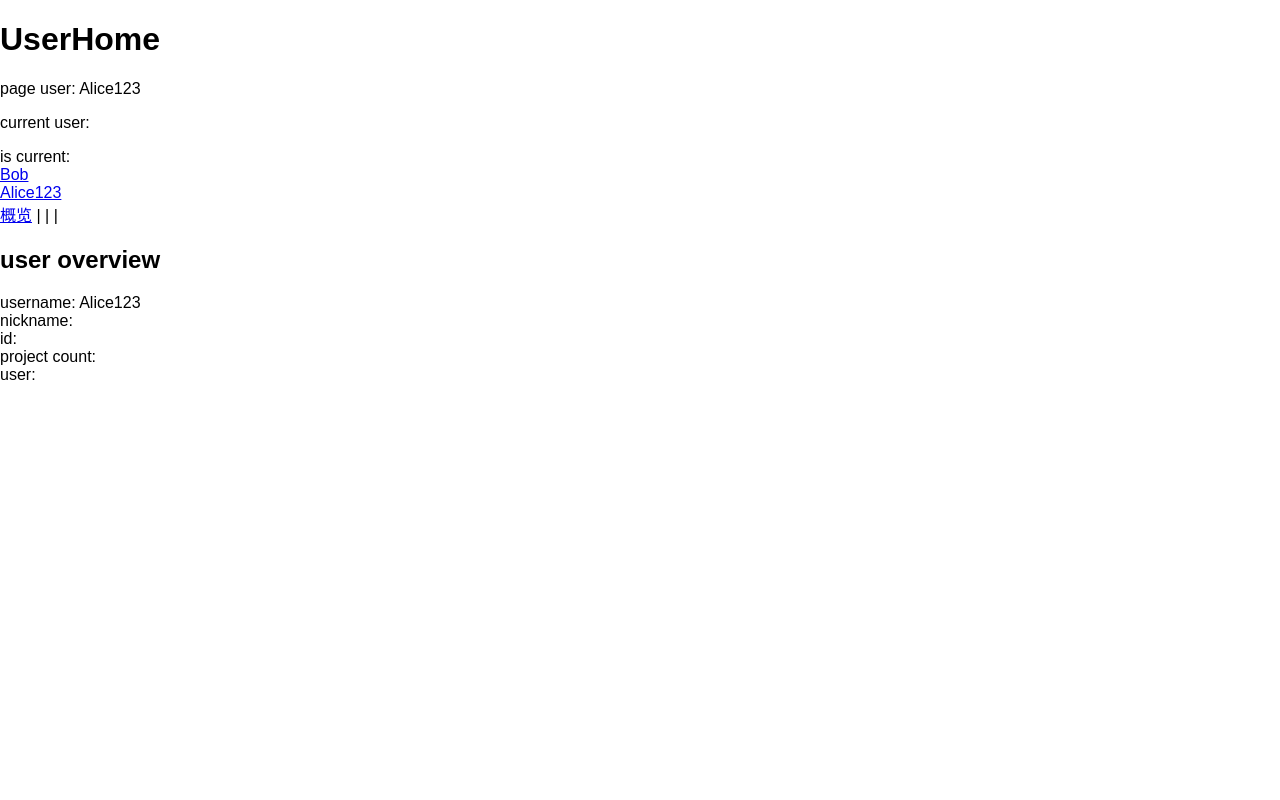
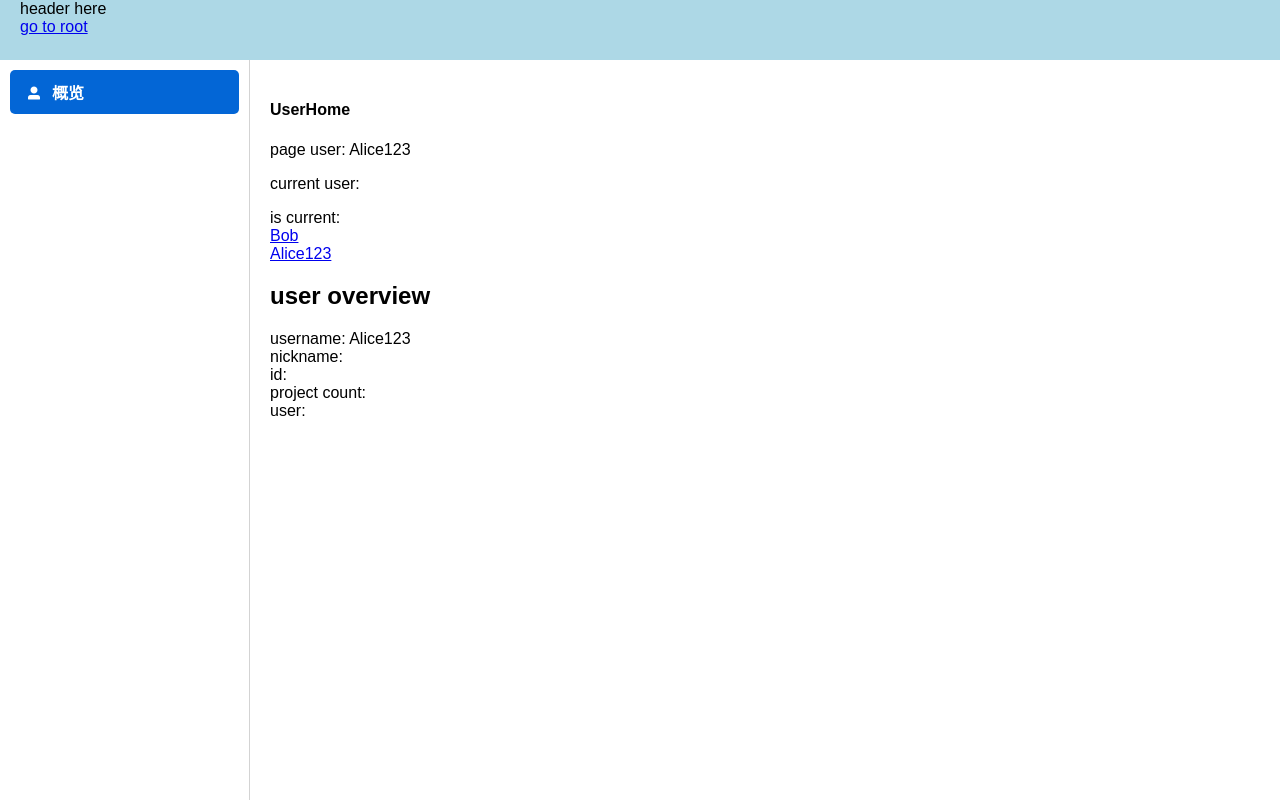
Before and after one commit to zhb2000/OurProjectManager-FrontEnd, a Vue app: page /users/Alice123/overview in a window 1280 px wide. Built offline with nearby package versions, Linux system fonts and the light colour scheme; no server answers; sample sign-in values are in the browser's storage.

Commit message:
Aside bar in home

```diff
--- a/src/App.vue
+++ b/src/App.vue
@@ -1,6 +1,14 @@
 <template>
   <div id="app">
-    <router-view />
+    <el-container id="app-container">
+      <el-header id="app-header">
+        <div>header here</div>
+        <div><router-link to="/">go to root</router-link></div>
+      </el-header>
+      <el-main id="app-main">
+        <router-view />
+      </el-main>
+    </el-container>
   </div>
 </template>
 
@@ -8,6 +16,7 @@
 /**把网页的边界去掉 */
 body {
   margin: 0;
+  height: 100%;
 }
 
 /**改变盒子模型 */
@@ -15,11 +24,28 @@ body {
   box-sizing: border-box;
 }
 
+html {
+  height: 100%;
+}
+
 #app {
   font-family: sans-serif;
   -webkit-font-smoothing: antialiased;
   -moz-osx-font-smoothing: grayscale;
   margin-top: 0;
-  width: 100;
+  width: 100%;
+  height: 100%;
+}
+
+#app-header {
+  background: lightblue;
+}
+
+#app-container {
+  height: 100%;
+}
+
+#app-main {
+  padding: 0px;
 }
 </style>
--- a/src/views/ProjectHome.vue
+++ b/src/views/ProjectHome.vue
@@ -1,18 +1,53 @@
 // 项目主页
 <template>
+  <el-container style="height: 100%">
+    <el-aside class="project-aside" width="250px">
+      <router-link
+        :to="overviewPath"
+        :class="[{ 'aside-item-active': isOverviewActive }, 'aside-item']"
+      >
+        <i class="el-icon-menu" />概览
+      </router-link>
+      <router-link
+        :to="tasksPath"
+        :class="[{ 'aside-item-active': isTasksActive }, 'aside-item']"
+        v-if="isMember"
+      >
+        <i class="el-icon-s-claim" />任务
+      </router-link>
+      <router-link
+        :to="membersPath"
+        :class="[{ 'aside-item-active': isMembersActive }, 'aside-item']"
+        v-if="isMember"
+      >
+        <i class="el-icon-user-solid" />成员
+      </router-link>
+      <router-link
+        :to="invitationsPath"
+        :class="[{ 'aside-item-active': isInvitationsActive }, 'aside-item']"
+        v-if="isAdmin"
+      >
+        <i class="el-icon-message" />邀请
+      </router-link>
+      <router-link
+        :to="settingPath"
+        :class="[{ 'aside-item-active': isSettingActive }, 'aside-item']"
+        v-if="isAdmin"
+      >
+        <i class="el-icon-s-tools" />设置
+      </router-link>
+    </el-aside>
+    <el-container>
+      <el-main>
         <div>
           <h1>ProjectHome</h1>
           <div>project id: {{ projectId }}</div>
           <div>current role: {{ currentRole }}</div>
-    <div>
-      <router-link :to="overviewPath">概览</router-link> |
-      <router-link :to="tasksPath" v-if="isMember">任务</router-link> |
-      <router-link :to="membersPath" v-if="isMember">成员</router-link> |
-      <router-link :to="invitationsPath" v-if="isAdmin">邀请</router-link> |
-      <router-link :to="settingPath" v-if="isAdmin">设置</router-link>
-    </div>
           <router-view />
         </div>
+      </el-main>
+    </el-container>
+  </el-container>
 </template>
 
 <script>
@@ -58,6 +93,25 @@ export default {
     settingPath() {
       return this.projectHomePath + "/setting";
     },
+    isOverviewActive() {
+      return this.$route.name === "ProjectOverview";
+    },
+    isTasksActive() {
+      return (
+        this.$route.name === "ProjectTask" ||
+        this.$route.name === "ProjectCreateTask" ||
+        this.$route.name === "ProjectViewTask"
+      );
+    },
+    isMembersActive() {
+      return this.$route.name === "ProjectMember";
+    },
+    isInvitationsActive() {
+      return this.$route.name === "ProjectInvitation";
+    },
+    isSettingActive() {
+      return this.$route.name === "ProjectSetting";
+    },
   },
   watch: {
     $route() {
@@ -80,3 +134,39 @@ export default {
   },
 };
 </script>
+
+<style scoped>
+.project-aside {
+  border-style: solid;
+  border-color: lightgray;
+  border-width: 0 1px 0 0;
+}
+
+.aside-item {
+  display: block;
+  margin: 10px;
+  padding: 10px 16px;
+  border-radius: 5px;
+  color: #606266;
+  text-decoration: none;
+}
+
+.aside-item:hover {
+  background: #f6f8fa;
+  font-weight: bold;
+}
+
+.aside-item > i {
+  margin: 0 10px 0 0;
+}
+
+.aside-item-active {
+  font-weight: bold;
+  color: white;
+  background: #0366d6;
+}
+
+.aside-item-active:hover {
+  background: #0366d6;
+}
+</style>
--- a/src/views/UserHome.vue
+++ b/src/views/UserHome.vue
@@ -1,5 +1,37 @@
 // 用户主页
 <template>
+  <el-container style="height: 100%">
+    <el-aside class="user-aside" width="250px">
+      <router-link
+        to="./overview"
+        :class="[{ 'aside-item-active': isOverviewActive }, 'aside-item']"
+      >
+        <i class="el-icon-user-solid" />概览
+      </router-link>
+      <router-link
+        to="./projects"
+        v-if="isCurrentUser"
+        :class="[{ 'aside-item-active': isProjectsActive }, 'aside-item']"
+      >
+        <i class="el-icon-menu" />项目
+      </router-link>
+      <router-link
+        to="./notifications"
+        v-if="isCurrentUser"
+        :class="[{ 'aside-item-active': isNotificationsActive }, 'aside-item']"
+      >
+        <i class="el-icon-message-solid" />消息
+      </router-link>
+      <router-link
+        to="./setting"
+        v-if="isCurrentUser"
+        :class="[{ 'aside-item-active': isSettingActive }, 'aside-item']"
+      >
+        <i class="el-icon-s-tools" />设置
+      </router-link>
+    </el-aside>
+    <el-container>
+      <el-main>
         <div>
           <h1>UserHome</h1>
           <p>page user: {{ username }}</p>
@@ -7,15 +39,11 @@
           <div>is current: {{ isCurrentUser }}</div>
           <div><router-link to="/users/Bob">Bob</router-link></div>
           <div><router-link to="/users/Alice123">Alice123</router-link></div>
-    <div>
-      <router-link to="./overview">概览</router-link> |
-      <router-link to="./projects" v-if="isCurrentUser">项目</router-link> |
-      <router-link to="./notifications" v-if="isCurrentUser"> 通知 </router-link>
-      |
-      <router-link to="./setting" v-if="isCurrentUser">设置</router-link>
-    </div>
           <router-view />
         </div>
+      </el-main>
+    </el-container>
+  </el-container>
 </template>
 
 <script>
@@ -35,6 +63,18 @@ export default {
     },
     isCurrentUser() {
       return this.currentUsername && this.currentUsername === this.username;
+    },
+    isOverviewActive() {
+      return this.$route.name === "UserOverview";
+    },
+    isProjectsActive() {
+      return this.$route.name === "UserProject";
+    },
+    isNotificationsActive() {
+      return this.$route.name === "UserNotification";
+    },
+    isSettingActive() {
+      return this.$route.name === "UserSetting";
     },
   },
   watch: {
@@ -58,3 +98,41 @@ export default {
   },
 };
 </script>
+
+<style scoped>
+.user-aside {
+  /* background: #f3f4f5; */
+  border-style: solid;
+  /* border-color: #e4e6e8; */
+  border-color: lightgray;
+  border-width: 0 1px 0 0;
+}
+
+.aside-item {
+  display: block;
+  margin: 10px;
+  padding: 10px 16px;
+  border-radius: 5px;
+  color: #606266;
+  text-decoration: none;
+}
+
+.aside-item:hover {
+  background: #f6f8fa;
+  font-weight: bold;
+}
+
+.aside-item > i {
+  margin: 0 10px 0 0;
+}
+
+.aside-item-active {
+  font-weight: bold;
+  color: white;
+  background: #0366d6;
+}
+
+.aside-item-active:hover {
+  background: #0366d6;
+}
+</style>
--- a/src/views/UserSetting.vue
+++ b/src/views/UserSetting.vue
@@ -81,6 +81,9 @@ export default {
   methods: {
     /** fetch user data */
     async pageChangedAsync() {
+      await this.setUserAsync();
+    },
+    async setUserAsync() {
       try {
         this.user = await getUserByNameAsync(this.username);
       } catch (error) {
@@ -96,11 +99,12 @@ export default {
           this.newNickname
         );
       } catch (error) {
+        this.$message({ message: "昵称更新失败", type: "error" });
         console.log("Update nickname failed: " + error);
         return;
       }
-      alert("昵称更新成功");
-      this.$router.go(); //refresh
+      this.$message({ message: "昵称更新成功", type: "success" });
+      await this.setUserAsync();
     },
     async modifyUsernameBtnClick() {
       try {
@@ -112,13 +116,14 @@ export default {
         await logoutAsync();
       } catch (error) {
         if (errorTest(error, BusErrorType.USER_ALREADY_EXIST)) {
-          alert("同名用户已存在");
+          this.$message({ message: "同名用户已存在", type: "error" });
         } else {
+          this.$message({ message: "用户名更新失败", type: "error" });
           console.log("Update username failed: " + error);
         }
         return;
       }
-      alert("用户名更新成功，请重新登录");
+      this.$alert("请重新登录", "用户名更新成功");
       this.$router.push("/login");
     },
     async modifyPasswordBtnClick() {
@@ -131,13 +136,13 @@ export default {
         await logoutAsync();
       } catch (error) {
         if (errorTest(error, BusErrorType.WRONG_OLD_PASSWORD)) {
-          alert("旧密码错误");
+          this.$message({ message: "旧密码错误", type: "error" });
         } else {
           console.log("Update password failed: " + error);
         }
         return;
       }
-      alert("密码更新成功，请重新登录");
+      this.$alert("请重新登录", "密码更新成功");
       this.$router.push("/login");
     },
     async deleteAccountBtnClick() {
@@ -148,7 +153,7 @@ export default {
         return;
       }
       clearStorage();
-      alert("用户账户删除成功");
+      this.$alert("请重新登录或注册", "用户账户删除成功");
       this.$router.push("/login");
     },
   },
```
Lines whose indentation alone changed are shown as unchanged.
